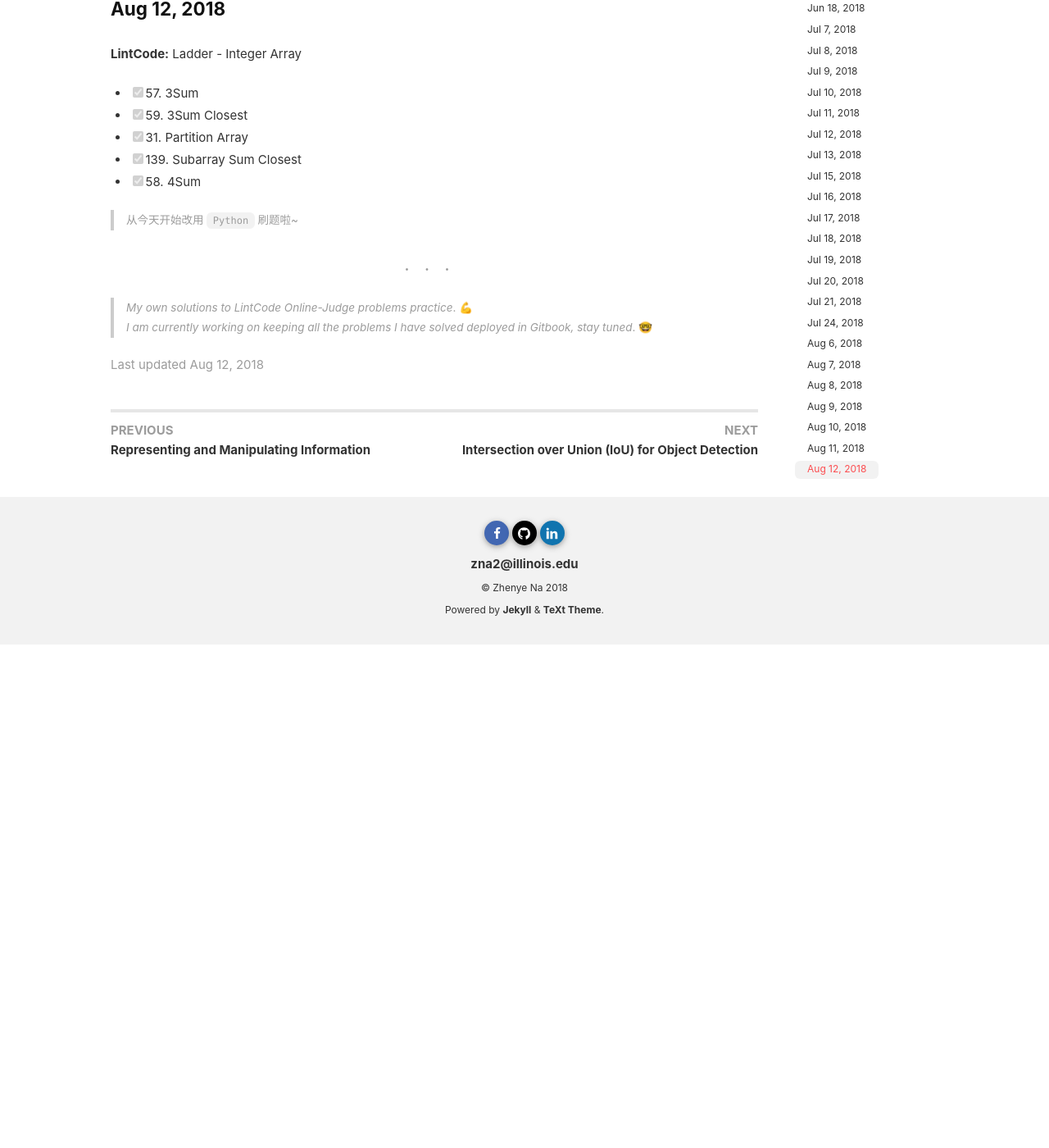
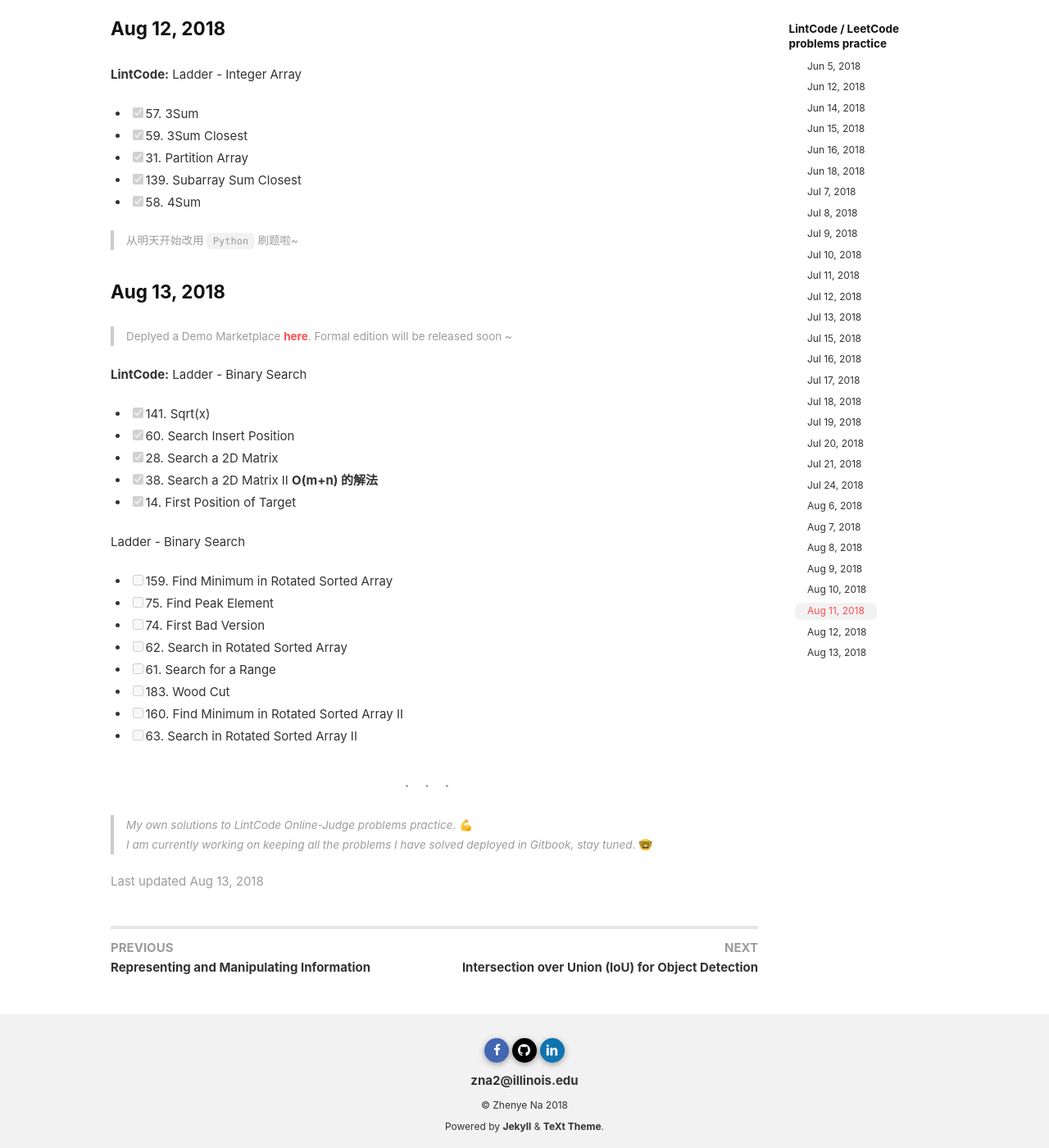
Before and after one commit to Zhenye-Na/blog, a Jekyll site: the page built from _posts/2018-06-05-problem-practice.md, in a window 1280 px wide and 1400 px high, scrolled down 8702 px. Shown: the whole window at 82% size. Built offline with Jekyll 4.4.1, drawn with Linux system fonts in a browser that asks for light colours; nearby versions of some CDN libraries; comment, search, counter and statistics services are not loaded; before the commit the page ends 9488 px from its top, so only the background shows below that; some of the changed text lies outside the part shown.

Commit message:
update log

```diff
--- a/_posts/2018-06-05-problem-practice.md
+++ b/_posts/2018-06-05-problem-practice.md
@@ -2,12 +2,15 @@
 layout: post
 title: "LintCode Online-Judge problems practice 📓"
 date: 2018-06-05
-modify_date: 2018-08-12
+modify_date: 2018-08-13
 excerpt: "LeetCode/LintCode problems practice logs. 💪"
 tags: [LeetCode/LintCode]
 ---
 
 > *Keep record of Online-Judge problems practice*. 💪
+> *You can find* `Java` / `Python` *solution implementations and problems analysis in [this Github repo](https://github.com/Zhenye-Na/LxxxCode)*
+
+
 
 ## LintCode / LeetCode problems practice
 
@@ -358,7 +361,35 @@ tags: [LeetCode/LintCode]
 - [x] 139. Subarray Sum Closest
 - [x] 58. 4Sum
 
-> 从今天开始改用 `Python` 刷题啦~
+> 从明天开始改用 `Python` 刷题啦~
+
+
+### Aug 13, 2018
+
+> Deplyed a Demo Marketplace [here](https://demo-mkplc.herokuapp.com/). Formal edition will be released soon ~
+
+**LintCode:** Ladder - Binary Search
+
+- [x] 141. Sqrt(x)
+- [x] 60. Search Insert Position
+- [x] 28. Search a 2D Matrix
+- [x] 38. Search a 2D Matrix II **O(m+n) 的解法**
+- [x] 14. First Position of Target
+
+
+Ladder - Binary Search
+
+- [ ] 159. Find Minimum in Rotated Sorted Array
+- [ ] 75. Find Peak Element
+- [ ] 74. First Bad Version
+- [ ] 62. Search in Rotated Sorted Array
+- [ ] 61. Search for a Range
+- [ ] 183. Wood Cut
+- [ ] 160. Find Minimum in Rotated Sorted Array II
+- [ ] 63. Search in Rotated Sorted Array II
+
+
+
 
 * * *
 
```
